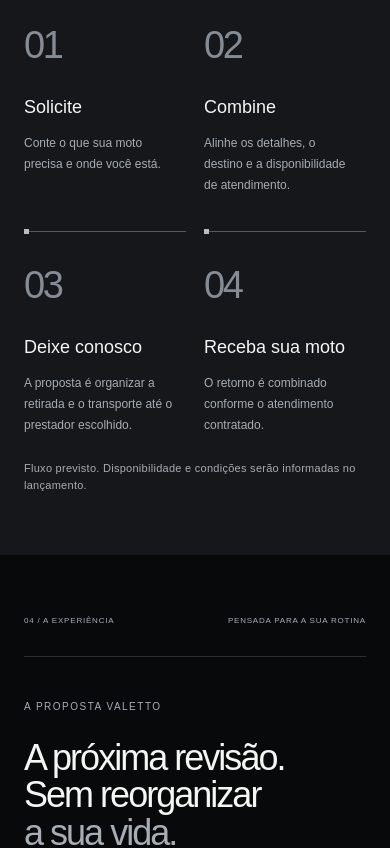
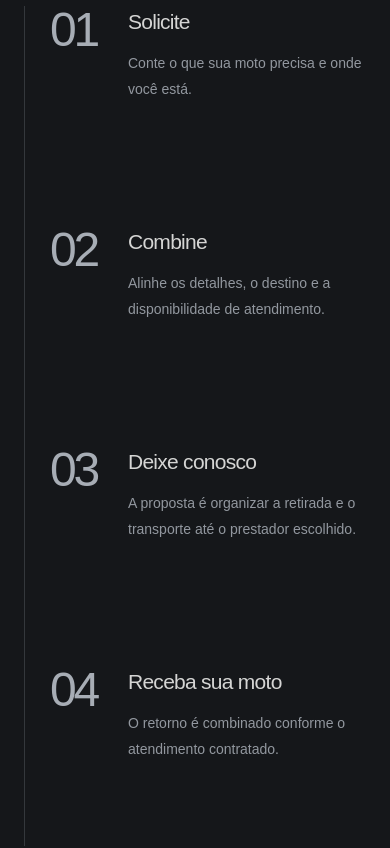
Before and after one commit to GabrielBurdignon/valetto, a Next.js app: page / in a window 390 px wide. Shown: the part 4500-5348 px from the top of the page. Built offline with nearby package versions, Linux system fonts and the light colour scheme.

Commit message:
Introduce progressive editorial service timeline

```diff
--- a/src/app/page.tsx
+++ b/src/app/page.tsx
@@ -1,9 +1,10 @@
+import { ProcessSection } from "@/components/process/process-section";
 import { PhilosophySection } from "@/components/philosophy/philosophy-section";
 import { EssenceSection } from "@/components/essence/essence-section";
 import { HeroVisual } from "@/components/hero/hero-visual";
 import { motorcycleAsset } from "@/lib/hero-asset";
 import { ArrowDown, ArrowUpRight, MoveUpRight } from "lucide-react";
-import { brand, steps } from "@/lib/brand";
+import { brand } from "@/lib/brand";
 export default function Home() {
   return (
     <main id="conteudo">
@@ -44,30 +45,7 @@ export default function Home() {
       </section>
       <EssenceSection />
       <PhilosophySection />
-      <section id="como-funciona" className="process section-pad">
-        <div className="section-label">
-          <span>03 / COMO FUNCIONA</span>
-          <span>SIMPLES, DO INÍCIO AO FIM.</span>
-        </div>
-        <h2>
-          Você entrega a chave.
-          <br />
-          <span>Nós cuidamos do resto.</span>
-        </h2>
-        <ol className="timeline">
-          {steps.map((step, i) => (
-            <li key={step.title}>
-              <span className="step-number">0{i + 1}</span>
-              <h3>{step.title}</h3>
-              <p>{step.text}</p>
-            </li>
-          ))}
-        </ol>
-        <p className="small-note">
-          Fluxo previsto. Disponibilidade e condições serão informadas no
-          lançamento.
-        </p>
-      </section>
+      <ProcessSection />
       <section id="servicos" className="services section-pad">
         <div className="section-label">
           <span>04 / A EXPERIÊNCIA</span>
--- /dev/null
+++ b/src/components/process/process-section.tsx
@@ -0,0 +1,49 @@
+import { steps } from "@/lib/brand";
+import { ProcessTimeline } from "./process-timeline";
+import styles from "./process.module.css";
+
+export function ProcessSection() {
+  return (
+    <section
+      id="como-funciona"
+      className={`section-pad ${styles.section}`}
+      aria-labelledby="process-title"
+    >
+      <div className="section-label">
+        <span>03 / COMO FUNCIONA</span>
+        <span>SIMPLES, DO INÍCIO AO FIM.</span>
+      </div>
+      <h2 id="process-title">
+        Você entrega a chave.
+        <br />
+        <span>Nós cuidamos do resto.</span>
+      </h2>
+      <ProcessTimeline>
+        <ol className={styles.timeline} role="list">
+          {steps.map((step, index) => (
+            <li key={step.title} data-process-step>
+              <span className={styles.track} aria-hidden="true">
+                <span data-process-progress />
+              </span>
+              <span
+                className={styles.number}
+                data-process-number
+                aria-hidden="true"
+              >
+                0{index + 1}
+              </span>
+              <div className={styles.copy} data-process-copy>
+                <h3>{step.title}</h3>
+                <p>{step.text}</p>
+              </div>
+            </li>
+          ))}
+        </ol>
+      </ProcessTimeline>
+      <p className="small-note">
+        Fluxo previsto. Disponibilidade e condições serão informadas no
+        lançamento.
+      </p>
+    </section>
+  );
+}
--- /dev/null
+++ b/src/components/process/process-timeline.tsx
@@ -0,0 +1,120 @@
+"use client";
+
+import { useEffect, useRef, type ReactNode } from "react";
+
+/** Progressive enhancement only: the ordered service flow is server-rendered. */
+export function ProcessTimeline({ children }: { children: ReactNode }) {
+  const root = useRef<HTMLDivElement>(null);
+  useEffect(() => {
+    const host = root.current;
+    if (!host || typeof IntersectionObserver === "undefined") return;
+    const motion = matchMedia("(prefers-reduced-motion: reduce)");
+    const desktop = matchMedia("(min-width: 901px)");
+    let disposed = false;
+    let generation = 0;
+    let revert: (() => void) | undefined;
+    const setup = async () => {
+      const current = ++generation;
+      revert?.();
+      revert = undefined;
+      host.dataset.enhanced = "false";
+      host.removeAttribute("data-active");
+      if (disposed || motion.matches) return;
+      try {
+        const [{ default: gsap }, { ScrollTrigger }] = await Promise.all([
+          import("gsap"),
+          import("gsap/ScrollTrigger"),
+        ]);
+        if (disposed || motion.matches || current !== generation) return;
+        gsap.registerPlugin(ScrollTrigger);
+        const steps = host.querySelectorAll<HTMLElement>("[data-process-step]");
+        const fills = host.querySelectorAll<HTMLElement>(
+          "[data-process-progress]",
+        );
+        const numbers = host.querySelectorAll<HTMLElement>(
+          "[data-process-number]",
+        );
+        const copy = host.querySelectorAll<HTMLElement>("[data-process-copy]");
+        const horizontal = desktop.matches;
+        const context = gsap.context(() => {
+          gsap.set(fills, horizontal ? { scaleX: 0 } : { scaleY: 0 });
+          gsap.set(copy, { opacity: 0.86 });
+          gsap.set(numbers, { color: "#a7adb5" });
+          const timeline = gsap.timeline({
+            scrollTrigger: {
+              trigger: host,
+              start: "top 80%",
+              end: horizontal ? "bottom 42%" : "bottom 60%",
+              scrub: 0.35,
+              invalidateOnRefresh: true,
+            },
+            onUpdate: function () {
+              const active = String(
+                Math.min(steps.length - 1, Math.floor(this.time())) + 1,
+              );
+              if (host.dataset.active !== active) host.dataset.active = active;
+            },
+          });
+          steps.forEach((_, index) => {
+            timeline
+              .to(
+                fills[index],
+                {
+                  ...(horizontal ? { scaleX: 1 } : { scaleY: 1 }),
+                  duration: 1,
+                  ease: "none",
+                },
+                index,
+              )
+              .to(
+                numbers[index],
+                { color: "#f5f5f3", scale: 1.035, duration: 0.3, ease: "none" },
+                index,
+              )
+              .to(
+                copy[index],
+                { opacity: 1, duration: 0.3, ease: "none" },
+                index,
+              );
+            if (index > 0)
+              timeline.to(
+                numbers[index - 1],
+                { color: "#b6bdc5", scale: 1, duration: 0.3, ease: "none" },
+                index,
+              );
+          });
+        }, host);
+        revert = () => context.revert();
+        host.dataset.enhanced = "true";
+        host.dataset.active ||= "1";
+      } catch {
+        // Baseline line, numbers and every word remain visible on chunk failure.
+      }
+    };
+    const observer = new IntersectionObserver(
+      (entries) => {
+        if (entries.some((entry) => entry.isIntersecting)) {
+          observer.disconnect();
+          void setup();
+        }
+      },
+      { rootMargin: "600px 0px" },
+    );
+    observer.observe(host);
+    motion.addEventListener("change", setup);
+    desktop.addEventListener("change", setup);
+    return () => {
+      disposed = true;
+      generation++;
+      observer.disconnect();
+      motion.removeEventListener("change", setup);
+      desktop.removeEventListener("change", setup);
+      revert?.();
+    };
+  }, []);
+  return (
+    <div ref={root} data-process-timeline data-enhanced="false">
+      {children}
+    </div>
+  );
+}
--- /dev/null
+++ b/src/components/process/process.module.css
@@ -0,0 +1,96 @@
+.section {
+  background: var(--secondary);
+}
+.section h2 span {
+  color: var(--muted);
+}
+.timeline {
+  list-style: none;
+  display: grid;
+  grid-template-columns: repeat(4, minmax(0, 1fr));
+  padding: 0;
+  margin: clamp(64px, 7vw, 112px) 0 24px;
+}
+.timeline li {
+  position: relative;
+  min-width: 0;
+  padding: 38px clamp(20px, 2.6vw, 42px) 36px 0;
+}
+.track {
+  position: absolute;
+  top: 0;
+  left: 0;
+  width: 100%;
+  height: 1px;
+  background: #b6bdc533;
+  overflow: hidden;
+}
+.track > span {
+  display: block;
+  width: 100%;
+  height: 100%;
+  background: var(--metal);
+  transform-origin: left;
+}
+.number {
+  display: inline-block;
+  font-size: clamp(48px, 4.6vw, 72px);
+  line-height: 1;
+  font-weight: 400;
+  letter-spacing: -0.065em;
+  color: var(--metal);
+  transform-origin: left center;
+}
+.copy h3 {
+  font-size: clamp(20px, 1.7vw, 26px);
+  line-height: 1.25;
+  letter-spacing: -0.035em;
+  margin: 32px 0 18px;
+}
+.copy p {
+  font-size: 14px;
+  line-height: 1.85;
+  color: var(--muted);
+  max-width: 27ch;
+}
+@media (max-width: 900px) {
+  .timeline {
+    display: block;
+    margin: 60px 0 24px;
+  }
+  .timeline li {
+    display: grid;
+    grid-template-columns: 58px minmax(0, 1fr);
+    column-gap: clamp(20px, 5vw, 40px);
+    min-height: 220px;
+    padding: 0 0 48px 26px;
+  }
+  .timeline li:last-child {
+    min-height: 180px;
+    padding-bottom: 28px;
+  }
+  .track {
+    width: 1px;
+    height: 100%;
+  }
+  .track > span {
+    transform-origin: top;
+  }
+  .number {
+    font-size: 48px;
+  }
+  .copy h3 {
+    font-size: clamp(21px, 3.2vw, 26px);
+    margin: 3px 0 16px;
+  }
+  .copy p {
+    max-width: 36ch;
+    font-size: 14px;
+  }
+}
+@media (prefers-reduced-motion: reduce) {
+  .number,
+  .track > span {
+    transform: none !important;
+  }
+}
```
Also changed, not shown: 2 other files (tests, documents, lock files or other folders).
